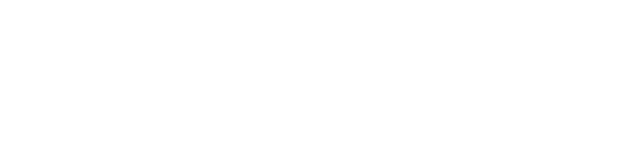
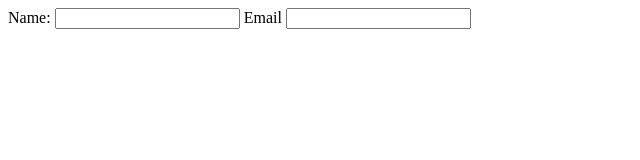
Before and after one commit to Ragunatan/rest-api, a plain HTML site: page index.html in a window 1280 px wide. Shown: the whole page, without its empty margins (0-640 px from the left). Drawn offline with Linux system fonts and the light colour scheme.

Commit message:
added forms

```diff
--- a/index.html
+++ b/index.html
@@ -6,6 +6,13 @@
     <title>Document</title>
 </head>
 <body>
-
+    <div>
+        <form action="">
+            <label for="name">Name:</label>
+            <input type="text">
+            <label for="email">Email</label>
+            <input type="email" name="" id="">
+        </form>
+    </div>
 </body>
 </html>
```
